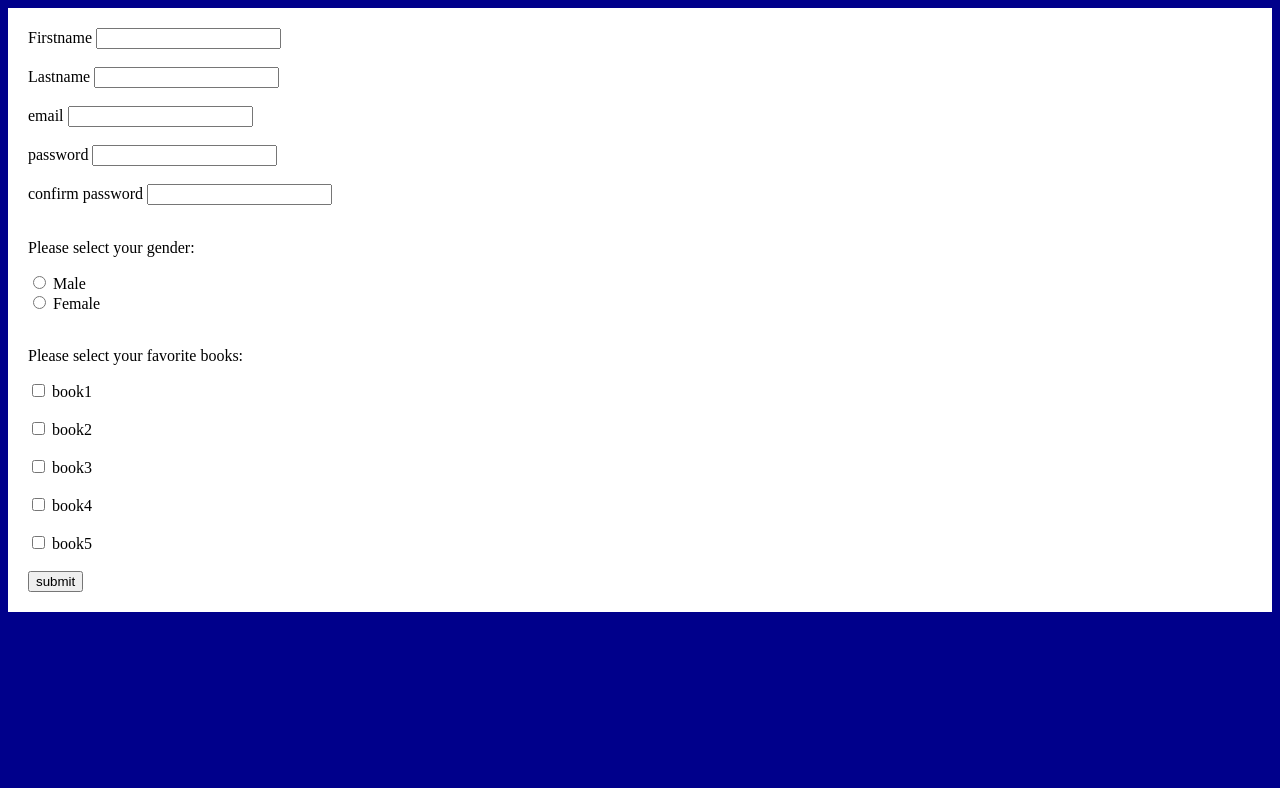
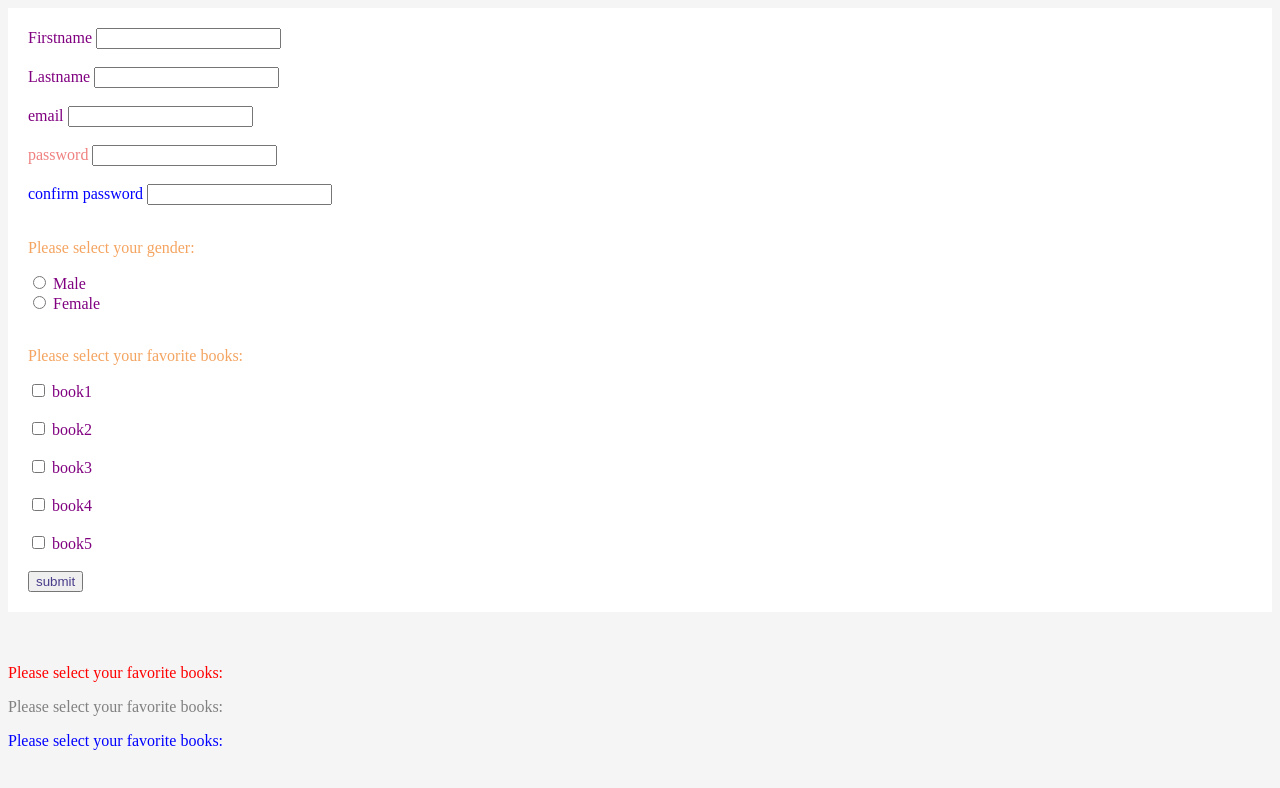
Before and after one commit to hectormerla/web-exercises, a plain HTML site: page form.html in a window 1280 px wide. Drawn offline with Linux system fonts and the light colour scheme.

Commit message:
cssexercisices

```diff
--- a/form.html
+++ b/form.html
@@ -5,19 +5,55 @@
   <meta name="viewport" content="width=device-width, initial-scale=1.0">
   <meta name="description" content="Web page example">
   <title>USABILITY</title>
+  <style>
+      body {
+          background-color: whitesmoke;
+          }
+    form{
+        background-color: #fff;
+        padding: 20px;
+    }
+    .redone{
+        color: red;
+    }
+    #blueone{
+        color: blue;
+    }
+    button#blueone {
+        color: darkslateblue;
+    }
+    *{
+        color: yellowgreen;
+    }
+    label,p{
+        color: purple;
+    }
+    form p{
+        color:sandybrown;
+    }
+    form.redone{
+        color: darkred;
+    }
+    form label.redone{
+        color: lightcoral;
+    }
+    p{
+        color: gray;
+    }
+  </style>
 </head>
-<body style="background-color: darkblue;">
+<body">
 
-    <form style="background-color: white;padding: 20px;" action="#">
+    <form action="#">
         <label for="name">Firstname</label>
         <input type="text" id="fname" name="fname" required><br><br>
         <label for="lastname">Lastname</label>
         <input type="text" id="lname" name="lname"><br><br>
         <label for="email">email</label>
         <input type="email" id="lname" name="email" required><br><br>
-        <label for="password">password</label>
+        <label class="redone" for="password">password</label>
         <input type="password" id="password" name="password" required><br><br>
-        <label for="password">confirm password</label>
+        <label id="blueone" for="password">confirm password</label>
         <input type="password" id="cpassword" name="cpassword" required><br><br>
         <p>Please select your gender:</p>
         <input type="radio" id="male" name="gender" value="male" required>
@@ -36,7 +72,11 @@
         <label for="book4">book4</label><br><br>
         <input type="checkbox" id="book5" name="book5" value="book5">
         <label for="book5">book5</label><br><br>
-        <button>submit</button>
-    </form>
+        <button id="blueone">submit</button>
+    </form> <br><br>
+    <p class="redone">Please select your favorite books:</p>
+    <p>Please select your favorite books:</p>
+    <p class="redone" id="blueone">Please select your favorite books:</p>
+
 
 </body>
```
